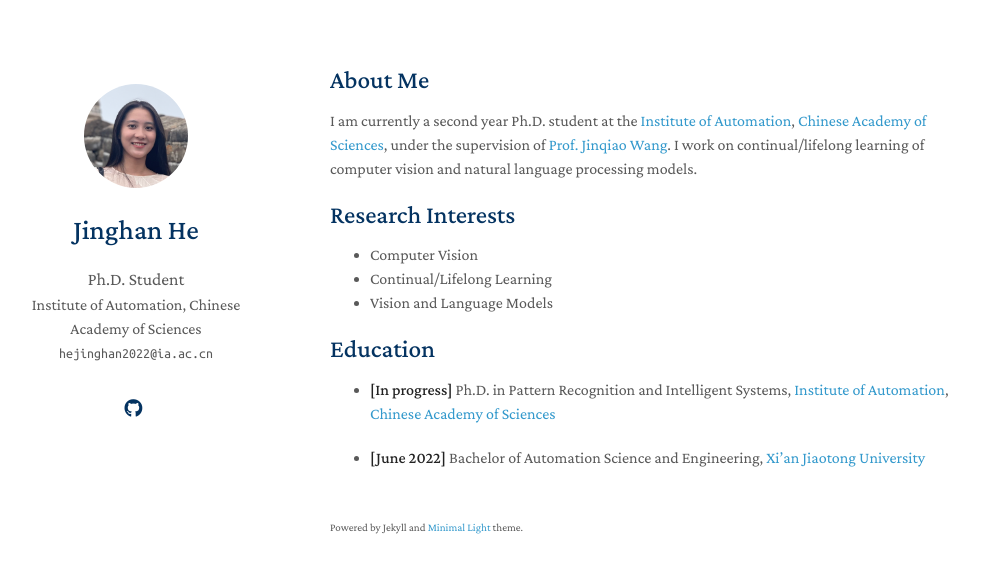
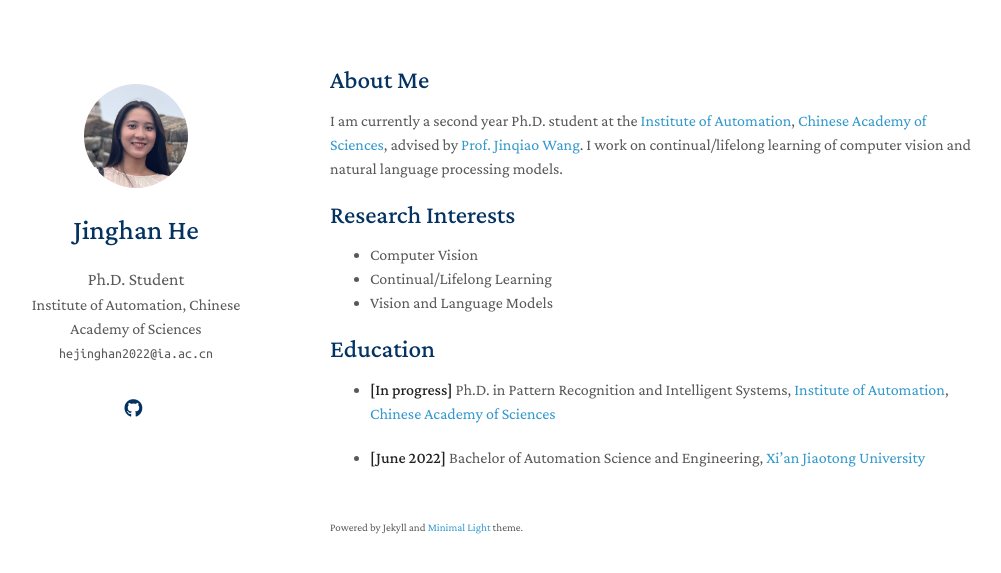
Before and after one commit to jinghan-he/jinghan-he.github.io, a Jekyll site: the page built from index.md, in a window 1280 px wide. Shown: the top 573 px of the page, without its empty margins (140-1141 px from the left). Built offline with Jekyll 4.4.1, drawn with Linux system fonts in a browser that asks for light colours; nearby versions of some CDN libraries; a style sheet for code colours, icons or effects is not loaded; our own code applies the rules of GitHub Pages for plain Markdown files.

Commit message:
modify personal information

```diff
--- a/index.md
+++ b/index.md
@@ -4,7 +4,7 @@ layout: homepage
 
 ## About Me
 
-I am currently a second year Ph.D. student at the [Institute of Automation](http://english.ia.cas.cn/), [Chinese Academy of Sciences](https://english.cas.cn/), under the supervision of [Prof. Jinqiao Wang](http://www.nlpr.ia.ac.cn/iva/homepage/jqwang/index.htm). I work on continual/lifelong learning of computer vision and natural language processing models.
+I am currently a second year Ph.D. student at the [Institute of Automation](http://english.ia.cas.cn/), [Chinese Academy of Sciences](https://english.cas.cn/), advised by [Prof. Jinqiao Wang](http://www.nlpr.ia.ac.cn/iva/homepage/jqwang/index.htm). I work on continual/lifelong learning of computer vision and natural language processing models.
 
 ## Research Interests
 
```
